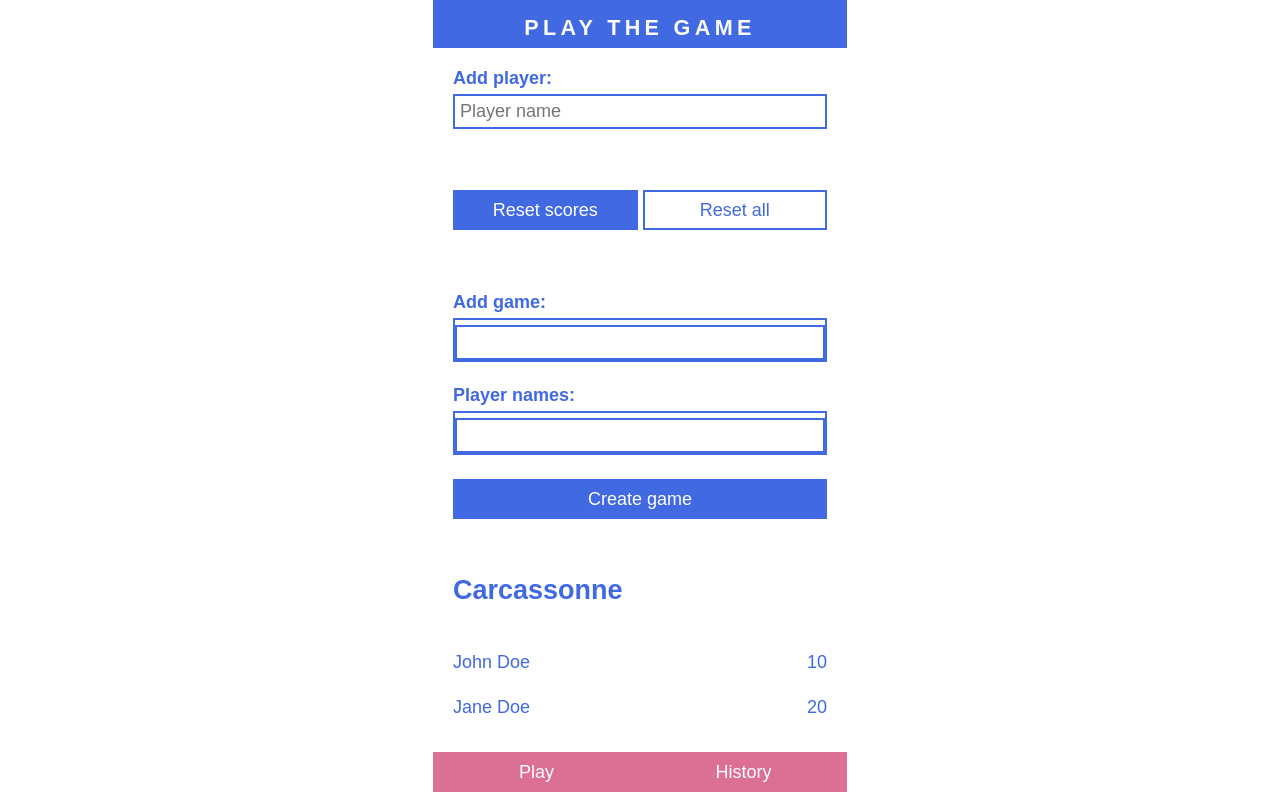
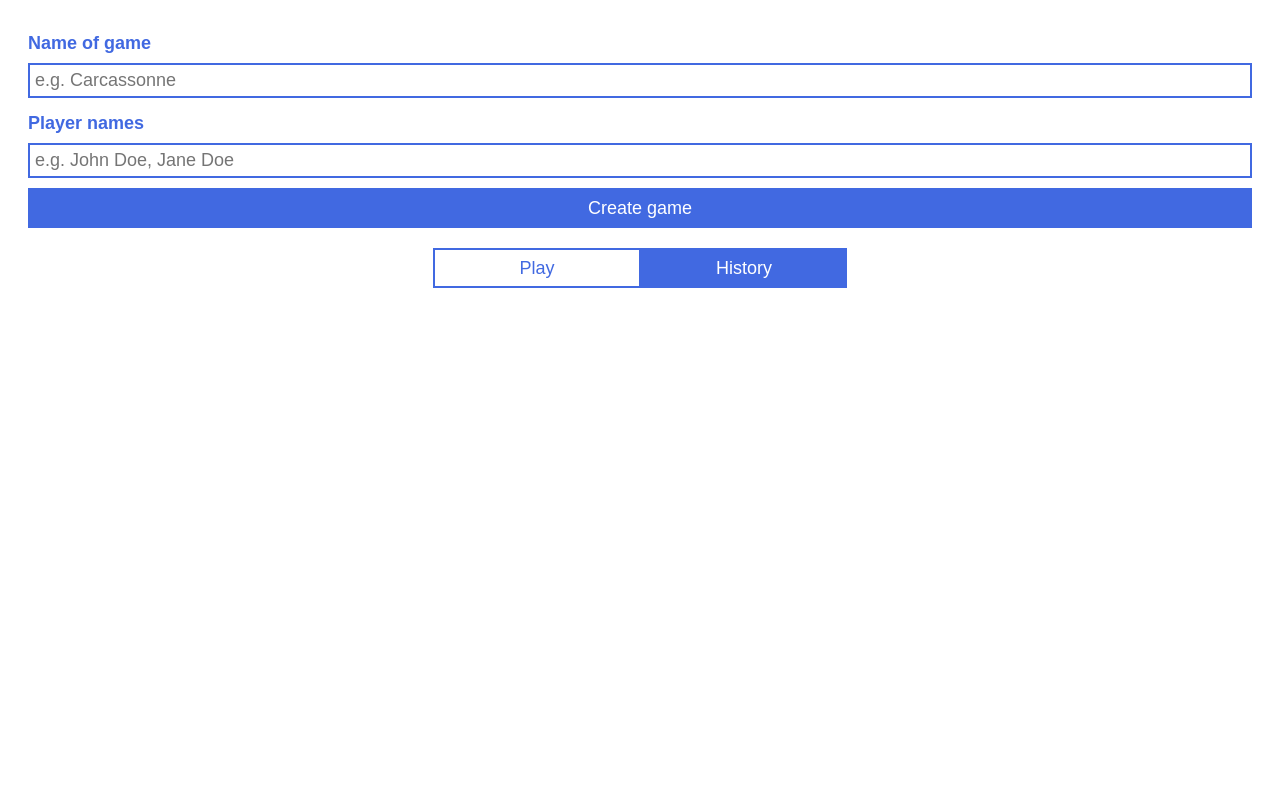
Before and after one commit to paula-roesler/scorekeeper, a React (Create React App) app: page / in a window 1280 px wide. Built offline with nearby package versions, Linux system fonts and the light colour scheme.

Commit message:
Finishing all components and styling

```diff
--- a/src/App.js
+++ b/src/App.js
@@ -1,22 +1,32 @@
+import React from 'react'
 import { useState } from 'react'
+import { v4 as uuidv4 } from 'uuid'
 import styled from 'styled-components/macro'
-import AppGrid from './components/AppGrid'
-import AppHeader from './components/AppHeader'
+import Header from './components/Header'
 import Button from './components/Button'
 import GameForm from './components/GameForm'
 import Player from './components/Player'
-import PlayerForm from './components/PlayerForm'
 import HistoryEntry from './components/HistoryEntry'
 import Navigation from './components/Navigation'
 
-function App() {
+export default function App() {
   const [players, setPlayers] = useState([])
+  const [nameOfGame, setNameOfGame] = useState('')
+  const [currentPage, setCurrentPage] = useState('play')
+  const [history, setHistory] = useState([])
 
   return (
-    <AppGrid>
-      <AppHeader title="Play the game" />
-      <AppGridMain>
-        <PlayerForm onAddPlayer={handleAddPlayer} />
+    <AppLayout>
+      {/* conditional rendering */}
+      {currentPage === 'play' && (
+        <div>
+          <GameForm onCreateGame={createGame} />
+        </div>
+      )}
+
+      {currentPage === 'game' && (
+        <div>
+          <Header>{nameOfGame}</Header>
           {players.map(({ name, score }, index) => (
             <Player
               key={name}
@@ -25,37 +35,40 @@
               onPlus={() => handlePlus(index)}
               onMinus={() => handleMinus(index)}
             />
-          // React.createElement(Player, {name, score, onPlus: () => handlePlus(index)})
           ))}
-
           <ButtonGrid>
             <Button onClick={resetScores}>Reset scores</Button>
-          <DangerButton onClick={resetAll}>Reset all</DangerButton>
+            <Button onClick={endGame}>End game</Button>
           </ButtonGrid>
+        </div>
+      )}
 
-        <GameForm onCreateGame={data => console.log('onCreateGame', data)} />
+      {currentPage === 'history' && (
+        <HistoryWrapper>
+          {history.map(({ nameOfGame, players, id }) => (
+            <HistoryEntry key={id} nameOfGame={nameOfGame} players={players} />
+          ))}
+        </HistoryWrapper>
+      )}
 
-        <HistoryEntry
-          nameOfGame="Carcassonne"
-          players={[
-            { name: 'John Doe', score: 10 },
-            { name: 'Jane Doe', score: 20 },
-          ]}
-        />
-      </AppGridMain>
-      <Navigation
-        activeIndex={0}
-        onNavigate={index => console.log('onNavigate', index)}
-      />
-    </AppGrid>
+      {(currentPage === 'play' || currentPage === 'history') && (
+        <Navigation currentPage={currentPage} onNavigate={setCurrentPage} />
+      )}
+    </AppLayout>
   )
 
-  function handleAddPlayer(name) {
-    setPlayers(oldPlayers => [...oldPlayers, { name, score: 0 }])
+  function createGame({ nameOfGame, playerNames }) {
+    // playerNames is ['Jane', 'John']
+    setNameOfGame(nameOfGame)
+    setPlayers(playerNames.map(name => ({ name, score: 0 })))
+    setCurrentPage('game')
   }
 
-  function resetAll() {
+  function endGame() {
+    setHistory([{ players, nameOfGame, id: uuidv4() }, ...history])
     setPlayers([])
+    setNameOfGame('')
+    setCurrentPage('play')
   }
 
   function resetScores() {
@@ -81,22 +94,20 @@
   }
 }
 
-const DangerButton = styled(Button)`
-  background-color: white;
-  border: 2px solid royalblue;
-  color: royalblue;
+const AppLayout = styled.div`
+  display: grid;
+  gap: 20px;
+  padding: 20px;
 `
+
+const HistoryWrapper = styled.div`
+  display: grid;
+  gap: 28px;
+`
+
 const ButtonGrid = styled.div`
   display: grid;
-  gap: 5px;
   grid-template-columns: 1fr 1fr;
+  gap: 10px;
+  margin-top: 20px;
 `
-
-const AppGridMain = styled.main`
-  overflow-y: scroll;
-  padding: 20px;
-  display: grid;
-  gap: 20px;
-`
-
-export default App
--- a/src/components/AppHeader.js
+++ /dev/null
@@ -1,22 +0,0 @@
-import styled from 'styled-components/macro'
-
-export default function AppHeader({ title }) {
-  return (
-    <Header className="Header">
-      <AppHeaderTitle>{title}</AppHeaderTitle>
-    </Header>
-  )
-}
-
-const Header = styled.header`
-  text-align: center;
-  background-color: royalblue;
-`
-const AppHeaderTitle = styled.h1`
-  color: #fcfcfc;
-  font-size: 1.2em;
-  line-height: 0.8em;
-  letter-spacing: 0.2em;
-  text-transform: uppercase;
-  padding-top: 5px;
-`
--- a/src/components/GameForm.js
+++ b/src/components/GameForm.js
@@ -1,21 +1,23 @@
 import React from 'react'
-import styled from 'styled-components/macro'
 import Button from './Button'
 import Input from './Input'
+import styled from 'styled-components'
 
 export default function GameForm({ onCreateGame }) {
   return (
-    <GameFormForm onSubmit={handleSubmit}>
-      <GameLabel>
-        Add game:
-        <Input name="nameOfGame" placeholder="e.g. Carcassonne" />
-      </GameLabel>
-      <GameLabel>
-        Player names:
-        <Input name="playerNames" placeholder="e.g. John Doe, Jane Doe" />
-      </GameLabel>
+    <FormGrid onSubmit={handleSubmit}>
+      <Input
+        name="nameOfGame"
+        labelText="Name of game"
+        placeholder="e.g. Carcassonne"
+      />
+      <Input
+        name="playerNames"
+        labelText="Player names"
+        placeholder="e.g. John Doe, Jane Doe"
+      />
       <Button>Create game</Button>
-    </GameFormForm>
+    </FormGrid>
   )
 
   function handleSubmit(event) {
@@ -32,12 +34,7 @@
   }
 }
 
-const GameFormForm = styled.form`
+const FormGrid = styled.form`
   display: grid;
   gap: 10px;
 `
-const GameLabel = styled.label`
-  font-weight: bold;
-  color: royalblue;
-  border: none;
-`
--- /dev/null
+++ b/src/components/Header.js
@@ -0,0 +1,8 @@
+import styled from 'styled-components/macro'
+
+export default styled.header`
+  padding: 12px;
+  text-align: center;
+  color: royalblue;
+  font-size: 24px;
+`
--- a/src/components/HistoryEntry.js
+++ b/src/components/HistoryEntry.js
@@ -1,30 +1,26 @@
+import React from 'react'
 import styled from 'styled-components/macro'
 
 export default function HistoryEntry({ nameOfGame, players }) {
   return (
-    <HistoryEntryWrapper>
-      <GameTitle>{nameOfGame}</GameTitle>
+    <Wrapper>
+      {nameOfGame}
       {players.map((player, index) => (
-        <HistoryEntryPlayer key={index}>
+        <Player key={index}>
           <span>{player.name}</span>
           <span>{player.score}</span>
-        </HistoryEntryPlayer>
+        </Player>
       ))}
-    </HistoryEntryWrapper>
+    </Wrapper>
   )
 }
 
-const HistoryEntryWrapper = styled.section`
+const Wrapper = styled.section`
   display: grid;
   gap: 10px;
 `
-const GameTitle = styled.h2`
-  width: 100%;
-  color: royalblue;
-`
 
-const HistoryEntryPlayer = styled.div`
+const Player = styled.div`
   display: flex;
   justify-content: space-between;
-  color: royalblue;s
 `
--- a/src/components/Input.js
+++ b/src/components/Input.js
@@ -1,27 +1,25 @@
-import styled from 'styled-components/macro'
+import React from 'react'
+import styled from 'styled-components'
 
-export default function Input({ labelText, placeholderText, name }) {
+export default function Input({ labelText, placeholder, name }) {
   return (
     <Label>
       {labelText}
-      <InputField
-        name={name}
-        type="text"
-        placeholder={placeholderText}
-      ></InputField>
+      <InputStyled name={name} placeholder={placeholder} type="text" />
     </Label>
   )
 }
 
-const Label = styled.form`
-  border: 2px solid royalblue;
+const Label = styled.label`
+  display: grid;
+  gap: 4px;
   color: royalblue;
   margin-top: 5px;
   width: 100%;
   font-weight: bold;
 `
 
-const InputField = styled.input`
+const InputStyled = styled.input`
   border: 2px solid royalblue;
   color: royalblue;
   margin-top: 5px;
--- a/src/components/Navigation.js
+++ b/src/components/Navigation.js
@@ -1,21 +1,27 @@
 import React from 'react'
-import styled from 'styled-components/macro'
+import styled from 'styled-components'
 import Button from './Button'
 
-export default function Navigation({ onNavigate, activeIndex }) {
+export default function Navigation({ onNavigate, currentPage }) {
   return (
-    <Navi>
-      <NavButtons isActive={activeIndex === 0} onClick={() => onNavigate(0)}>
+    <Nav>
+      <NavButtons
+        isActive={currentPage === 'play'}
+        onClick={() => onNavigate('play')}
+      >
         Play
       </NavButtons>
-      <NavButtons isActive={activeIndex === 1} onClick={() => onNavigate(1)}>
+      <NavButtons
+        isActive={currentPage === 'history'}
+        onClick={() => onNavigate('history')}
+      >
         History
       </NavButtons>
-    </Navi>
+    </Nav>
   )
 }
 
-const Navi = styled.nav`
+const Nav = styled.nav`
   width: 100%;
   max-width: 414px;
   display: flex;
@@ -23,6 +29,8 @@
 `
 
 const NavButtons = styled(Button)`
-  background-color: ${props => (props.active ? 'white' : 'palevioletred')};
-  color: ${props => (props.active ? 'palevioletred' : 'white')};
+  background-color: ${props => (props.active ? 'white' : 'royalblue')};
+  ${props =>
+    props.isActive &&
+    'background-color: white; color: royalblue; border: 2px solid royalblue'}
 `
--- a/src/components/Player.js
+++ b/src/components/Player.js
@@ -25,6 +25,7 @@
   align-items: center;
   justify-content: space-between;
   color: royalblue;
+  margin-bottom: 10px;
 `
 const PlayerScore = styled.div`
   color: ${props => props.color || 'royalblue'};
```
Lines whose indentation alone changed are shown as unchanged.
